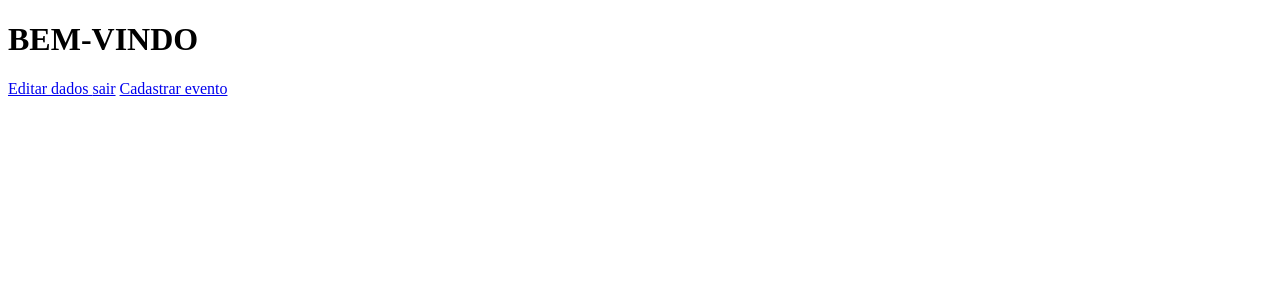
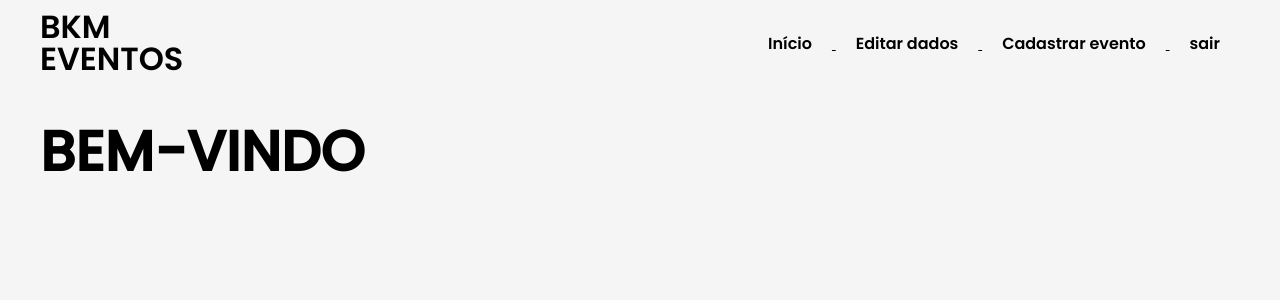
Before and after one commit to kelvinkauan/bkmeventos, a PHP site: page /views/organizadores/PaginaOrganizador.php in a window 1280 px wide. Shown: the top 300 px of the page. Run offline with PHP 8.4, Linux system fonts and the light colour scheme.

Commit message:
Organizei a pagina do organizador

```diff
--- a/app/views/organizadores/PaginaOrganizador.php
+++ b/app/views/organizadores/PaginaOrganizador.php
@@ -4,13 +4,39 @@
     <meta charset="UTF-8">
     <meta http-equiv="X-UA-Compatible" content="IE=edge">
     <meta name="viewport" content="width=device-width, initial-scale=1.0">
-    <title>Document</title>
+    <link href="../stylePaginaOrganizador/styles/style.css" rel="stylesheet">
+    <link href="../stylePaginaOrganizador/styles/fonts.css" rel="stylesheet">
+   <!-- <link href="../views/landingPage/styles/media.css" rel="stylesheet">-->
+
+    <title>Página Organizador</title>
 </head>
 <body>
-    <h1> BEM-VINDO </h1>
+<header>
+        <div id="title">
+            <h1> BKM </h1>
+            <h1> EVENTOS </h1>
+        </div>
+        <ul>
+            <a href="./LadingController.php?action=LoadForm">
+                <li>  Início  </li>
+            </a>
 
-    <a href="./OrganizadorController.php?action=findAll"> Editar dados </a>
-    <a href="./OrganizadorController.php?action=login">sair</a>
-    <a href="./EventosController.php?action=loadForm">Cadastrar evento</a>
+            <a href="./OrganizadorController.php?action=findAll">
+                <li> Editar dados </li>
+            </a>
+            <a href="./EventosController.php?action=loadForm">
+            <li> Cadastrar evento </li>
+            </a>
+            <a href="./OrganizadorController.php?action=login">
+            <li> sair </li>
+            </a>
+
+
+
+        </ul>
+</header>
+    <h2> BEM-VINDO </h2>
+
+
 </body>
 </html>
--- /dev/null
+++ b/app/views/stylePaginaOrganizador/styles/fonts.css
@@ -0,0 +1,59 @@
+
+@font-face {
+    font-family: 'poppinsblack';
+    src: url('../componentes/fonts/poppins-black-webfont.woff2') format('woff2'),
+         url('../componentes/fonts/poppins-black-webfont.woff') format('woff');
+    font-weight: normal;
+    font-style: normal;
+
+  }
+
+
+
+
+  @font-face {
+    font-family: 'poppinsbold';
+    src: url('../componentes/fonts/poppins-bold-webfont.woff2') format('woff2'),
+         url('../componentes/fonts/poppins-bold-webfont.woff') format('woff');
+    font-weight: normal;
+    font-style: normal;
+
+  }
+
+
+  @font-face {
+    font-family: 'poppinslight';
+    src: url('../componentes/fonts/poppins-light-webfont.woff2') format('woff2'),
+         url('../componentes/fonts/poppins-light-webfont.woff') format('woff');
+    font-weight: normal;
+    font-style: normal;
+
+  }
+
+
+  @font-face {
+    font-family: 'poppinsmedium';
+    src: url('../componentes/fonts/poppins-medium-webfont.woff2') format('woff2'),
+         url('../componentes/fonts/poppins-medium-webfont.woff') format('woff');
+    font-weight: normal;
+    font-style: normal;
+
+  }
+
+  @font-face {
+    font-family: 'poppinsregular';
+    src: url('../componentes/fonts/poppins-regular-webfont.woff2') format('woff2'),
+         url('../componentes/componentes/fonts/poppins-regular-webfont.woff') format('woff');
+    font-weight: normal;
+    font-style: normal;
+
+  }
+
+  @font-face {
+    font-family: 'poppinssemibold';
+    src: url('../componentes/componentes/fonts/poppins-semibold-webfont.woff2') format('woff2'),
+         url('../componentes/fonts/poppins-semibold-webfont.woff') format('woff');
+    font-weight: normal;
+    font-style: normal;
+
+  }
--- /dev/null
+++ b/app/views/stylePaginaOrganizador/styles/style.css
@@ -0,0 +1,105 @@
+body{
+    background-color: #F5f5f5;
+    color: black;
+    font-family: poppinssemibold;
+    max-width: 1200px;
+    margin: 0 auto;
+    padding: 0 auto;
+}
+
+header{
+    display: flex;
+    flex-direction: row;
+    justify-content: space-between;
+    align-items: center;
+}
+
+#title{
+    flex-direction: column;
+    line-height: 10px;
+
+}
+
+li{
+
+    display: inline-block;
+    margin: 20px;
+
+}
+
+a{
+    color: black;
+}
+
+a:hover{
+   color:  #6F3Df4;
+   transition: 0.3s all;
+}
+
+h1{
+    font-weight: 200;
+}
+
+main{
+    display: flex;
+    flex-direction: row;
+    margin-top: 50px;
+
+}
+
+h2{
+    font-size: 56px;
+    line-height: 40px;
+    ;
+    font-family: poppinsmedium;
+}
+
+span{
+    color: #6F3Df4;
+}
+
+p{
+    line-height: 20px;
+    max-width: 500px;
+    font-family: poppinslight;
+}
+
+img{
+    width: 450px;
+    display: flex;
+    align-items: flex-end;
+}
+
+form{
+    display: flex;
+    flex-direction: column;
+    width: 70%;
+
+}
+
+form [type="submit"]{
+    height: 50px;
+    width: 50%;
+    background-color: #6F3Df4;
+    color: white;
+    font-weight: bold;
+}
+
+form [type="submit"]:hover{
+    cursor: pointer;
+}
+
+input{
+    margin-top: 20px;
+    height: 20px;
+    padding: 15px;
+    border-radius: 20px;
+    border: none;
+    font-size: 15px;
+}
+
+article{
+
+    margin-left:10px;
+    margin-top: -30px;
+}
```
Also changed, not shown: app/views/landingPage/index.html (+4 -4 lines).
